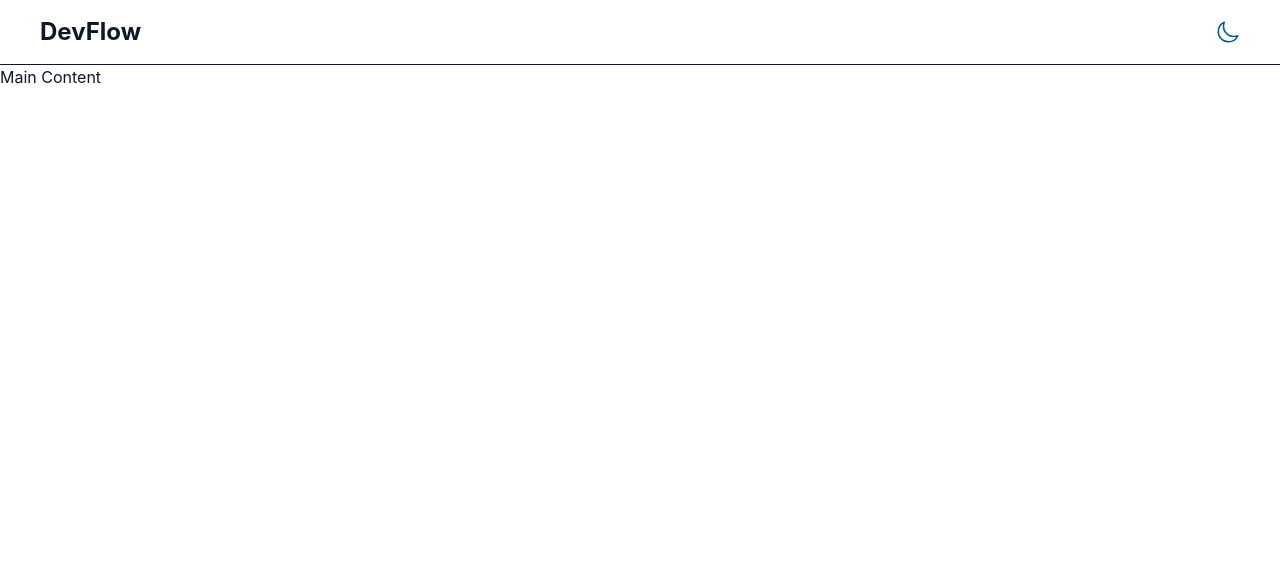
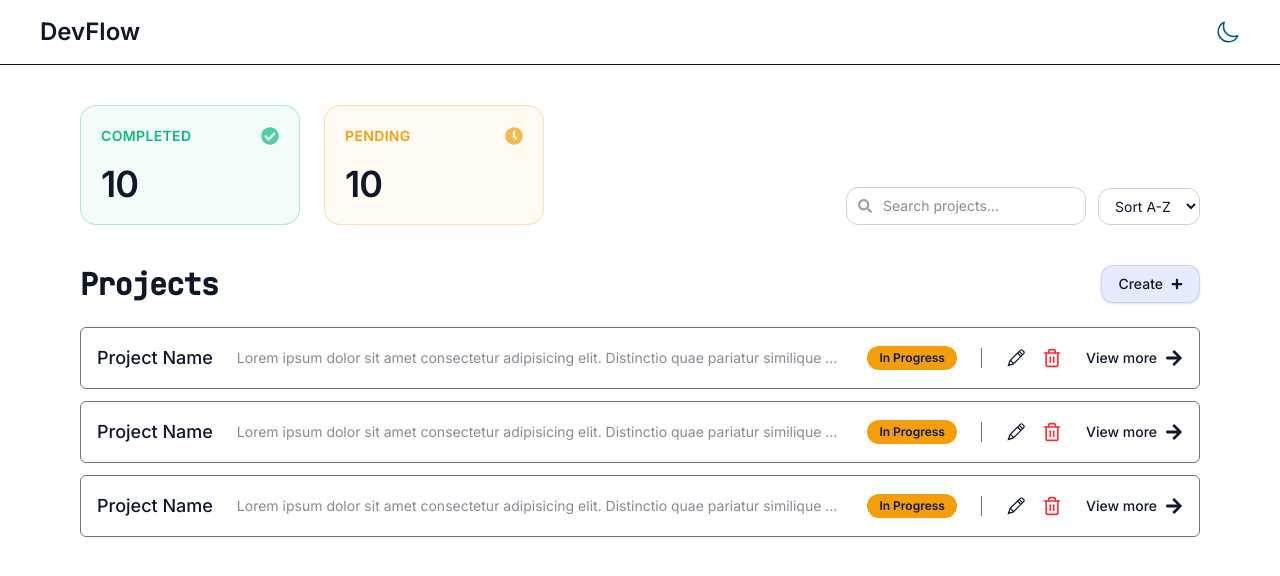
Before and after one commit to yuvanadarsh/devflow, a React (Vite) app: page / in a window 1280 px wide. Shown: the top 576 px of the page. Built offline with nearby package versions, Linux system fonts and the light colour scheme.

Commit message:
feat: main page UI complete

```diff
--- a/src/App.tsx
+++ b/src/App.tsx
@@ -1,7 +1,78 @@
 import "./App.css";
+import { FaPlus, FaCheckCircle, FaClock, FaSearch } from "react-icons/fa"; // Added some nice dashboard icons
+import Card from "./components/card";
 
 function App() {
-  return <div className="">Main Content</div>;
+  return (
+    <div className="flex flex-col py-10 px-20 gap-10 min-h-screen text-text-primary">
+      {/* Top Header Section */}
+      <div className="flex flex-row justify-between items-end w-full">
+        {/* Metric Cards */}
+        <div className="flex flex-row gap-6">
+          {/* Completed Card */}
+          <div className="w-55 h-30 border border-success/30 rounded-2xl flex flex-col justify-between p-5 bg-success/5 hover:bg-success/10 transition-colors">
+            <div className="flex justify-between items-center w-full">
+              <span className="text-sm font-semibold tracking-wide text-success uppercase">Completed</span>
+              <FaCheckCircle className="text-success/70 text-lg" />
+            </div>
+            <p className="text-4xl font-bold tracking-tight">10</p>
+          </div>
+
+          {/* Pending Card */}
+          <div className="w-55 h-30 border border-warning/30 rounded-2xl flex flex-col justify-between p-5 bg-warning/5 hover:bg-warning/10 transition-colors">
+            <div className="flex justify-between items-center w-full">
+              <span className="text-sm font-semibold tracking-wide text-warning uppercase">Pending</span>
+              <FaClock className="text-warning/70 text-lg" />
+            </div>
+            <p className="text-4xl font-bold tracking-tight">10</p>
+          </div>
+        </div>
+
+        {/* Filter & Search Controls (Pinned Right and Aligned to Bottom) */}
+        <div className="flex flex-row gap-3 items-center">
+          {/* Search Input Wrapper with Icon */}
+          <div className="relative flex items-center">
+            <FaSearch className="absolute left-3 text-text-primary/40 text-sm" />
+            <input
+              type="text"
+              placeholder="Search projects..."
+              className="bg-transparent border border-text-primary/20 hover:border-text-primary/40 focus:border-primary/60 rounded-xl pl-9 pr-4 py-2 text-sm outline-none transition-colors w-[240px]"
+            />
+          </div>
+
+          {/* Sort Dropdown */}
+          <select
+            name="sort"
+            id="dropdown"
+            className="bg-transparent border border-text-primary/20 hover:border-text-primary/40 focus:border-primary/60 px-3 py-2 rounded-xl text-sm outline-none transition-colors cursor-pointer"
+          >
+            <option value="ascending" className="bg-slate-900 text-white">
+              Sort A-Z
+            </option>
+            <option value="descending" className="bg-slate-900 text-white">
+              Sort Z-A
+            </option>
+          </select>
+        </div>
+      </div>
+
+      {/* Projects Section */}
+      <div className="flex flex-col gap-6">
+        <div className="flex flex-row justify-between items-center">
+          <h1 className="text-3xl font-mono font-bold tracking-tight">Projects</h1>
+          <button className="flex flex-row gap-2 items-center text-sm font-medium py-2 px-4 border border-primary/20 rounded-xl bg-secondary/80 hover:bg-secondary transition-all cursor-pointer shadow-sm">
+            Create <FaPlus className="text-xs" />
+          </button>
+        </div>
+
+        <div className="flex flex-col gap-3">
+          <Card />
+          <Card />
+          <Card />
+        </div>
+      </div>
+    </div>
+  );
 }
 
 export default App;
--- /dev/null
+++ b/src/components/card.tsx
@@ -0,0 +1,46 @@
+import { FaArrowRight } from "react-icons/fa";
+import { FiTrash2 } from "react-icons/fi";
+import { TfiPencil } from "react-icons/tfi";
+
+export default function Card() {
+  return (
+    <>
+      <div className="flex flex-col gap-2 w-full">
+        <div className="flex flex-row justify-between items-center border border-text-primary/60 rounded-md p-4 gap-6">
+          {/* Left Side: Project Info & Status */}
+          <div className="flex flex-row items-center gap-6 min-w-0 flex-1">
+            <p className="text-lg font-medium whitespace-nowrap">Project Name</p>
+
+            {/* Description container handles the truncation gracefully */}
+            <div className="min-w-0 flex-1">
+              <p className="text-text-primary/50 text-sm truncate">
+                Lorem ipsum dolor sit amet consectetur adipisicing elit. Distinctio quae pariatur similique nemo natus ut iusto aut earum possimus dicta, veniam, saepe maxime error, eos nihil ratione
+                omnis magnam sit officiis. Sapiente, magni. Amet eum ratione quis velit tempore iure? Dolor mollitia facere laborum culpa fuga, fugiat quisquam possimus tenetur illum minima, nostrum
+                impedit eligendi, distinctio asperiores! At nobis similique obcaecati adipisci tempore nihil accusantium? Consectetur, tempora velit facilis labore aperiam doloremque asperiores optio
+                distinctio natus autem reprehenderit, eius quibusdam, culpa alias a. Praesentium amet quod sapiente laboriosam illum, suscipit dolores. Obcaecati eum fuga animi dolorum? Tempora
+                explicabo sequi doloribus?
+              </p>
+            </div>
+
+            {/* Status Badge */}
+            <div className="bg-warning px-3 py-1 text-xs font-semibold rounded-full whitespace-nowrap text-background">In Progress</div>
+          </div>
+
+          {/* Right Side: Action Controls */}
+          <div className="flex flex-row items-center gap-4 border-l border-text-primary/60 pl-6 shrink-0">
+            <button className="hover:text-primary transition-colors" aria-label="Edit project">
+              <TfiPencil className="text-xl" />
+            </button>
+            <button className="hover:text-red-600 transition-colors" aria-label="Delete project">
+              <FiTrash2 className="text-xl text-red-500" />
+            </button>
+            <button className="flex flex-row items-center gap-2 hover:opacity-80 transition-opacity ml-2">
+              <p className="text-sm font-medium whitespace-nowrap">View more</p>
+              <FaArrowRight className="text-lg" />
+            </button>
+          </div>
+        </div>
+      </div>{" "}
+    </>
+  );
+}
--- a/src/index.css
+++ b/src/index.css
@@ -1,3 +1,4 @@
+@import url("https://fonts.googleapis.com/css2?family=Inter:wght@400;500;600&family=JetBrains+Mono:wght@400;500&display=swap");
 @import "tailwindcss";
 
 @layer base {
@@ -13,6 +14,10 @@
 @custom-variant dark (&:where(.dark, .dark *));
 
 @theme inline {
+  /* Fonts */
+  --font-sans: "Inter", sans-serif;
+  --font-mono: "JetBrains Mono", monospace;
+
   /* Backgrounds */
   --color-bg: var(--bg);
   --color-surface: var(--surface);
```
